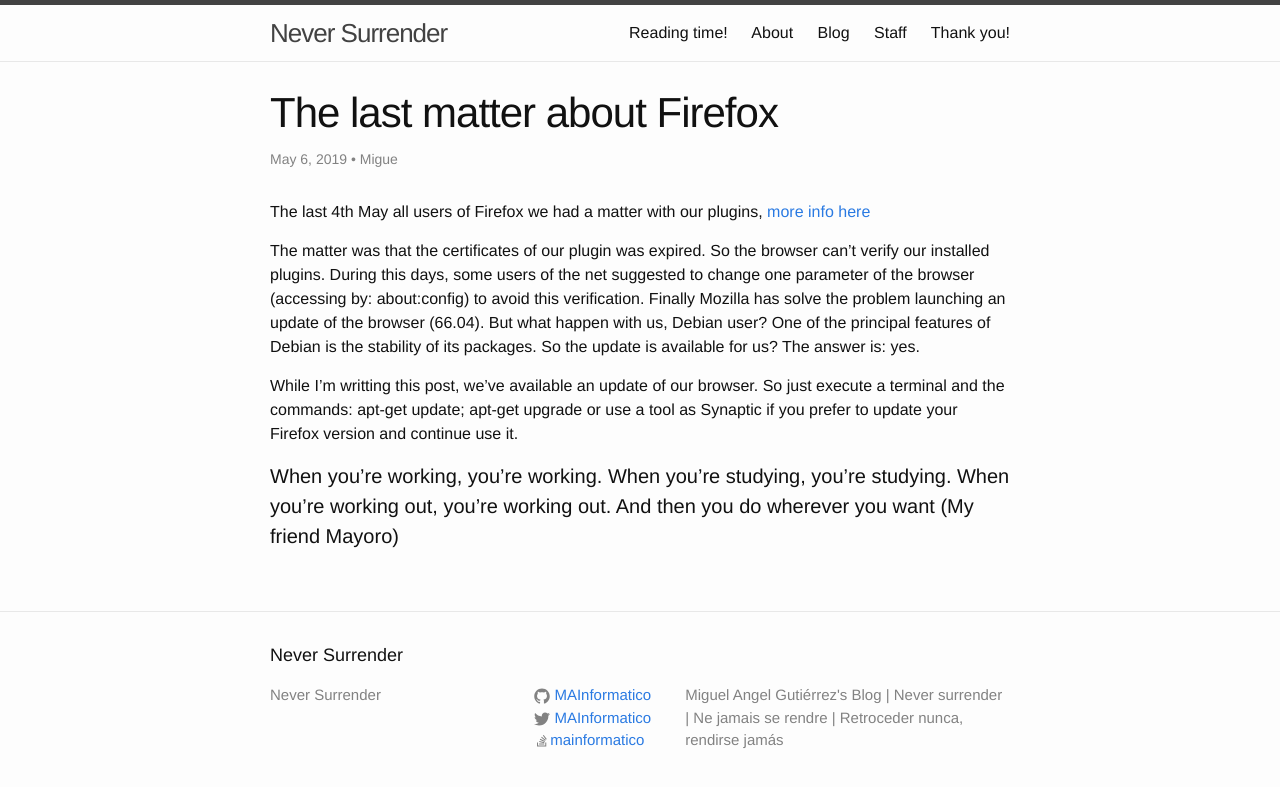
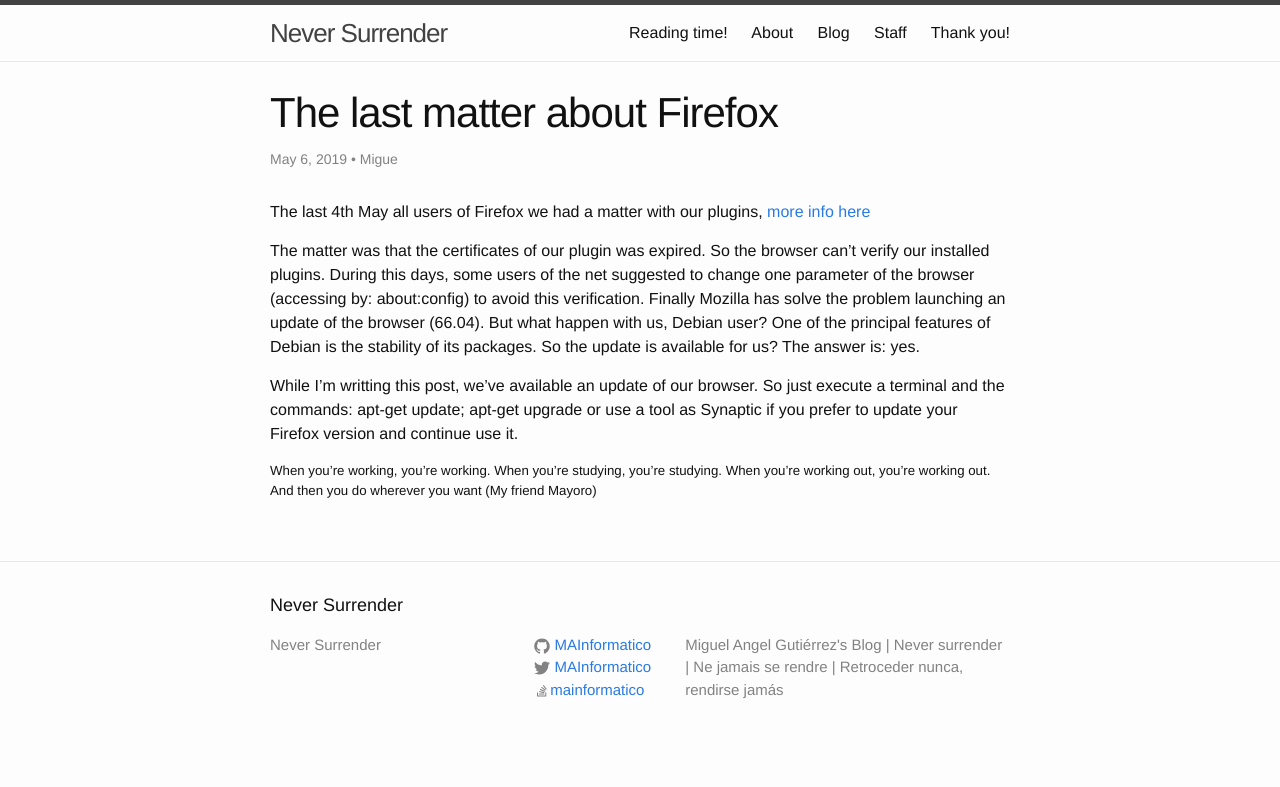
Before and after one commit to MAInformatico/MAInformatico.github.io, a Jekyll site: the page built from _posts/2019-5-6-Firefox.md, in a window 1280 px wide. Shown: the top 787 px of the page. Built offline with Jekyll 4.4.1, drawn with Linux system fonts in a browser that asks for light colours.

```diff
--- a/_posts/2019-5-6-Firefox.md
+++ b/_posts/2019-5-6-Firefox.md
@@ -13,4 +13,4 @@ Finally Mozilla has solve the problem launching an update of the browser (66.04)
 While I'm writting this post, we've available an update of our browser. So just execute a terminal and the commands: apt-get update; apt-get upgrade or use a tool as Synaptic if you prefer to update your Firefox version and continue use it.
 
 
-#### When you're working, you're working. When you're studying, you're studying. When you're working out, you're working out. And then you do wherever you want (My friend Mayoro)
+##### When you're working, you're working. When you're studying, you're studying. When you're working out, you're working out. And then you do wherever you want (My friend Mayoro)
```
